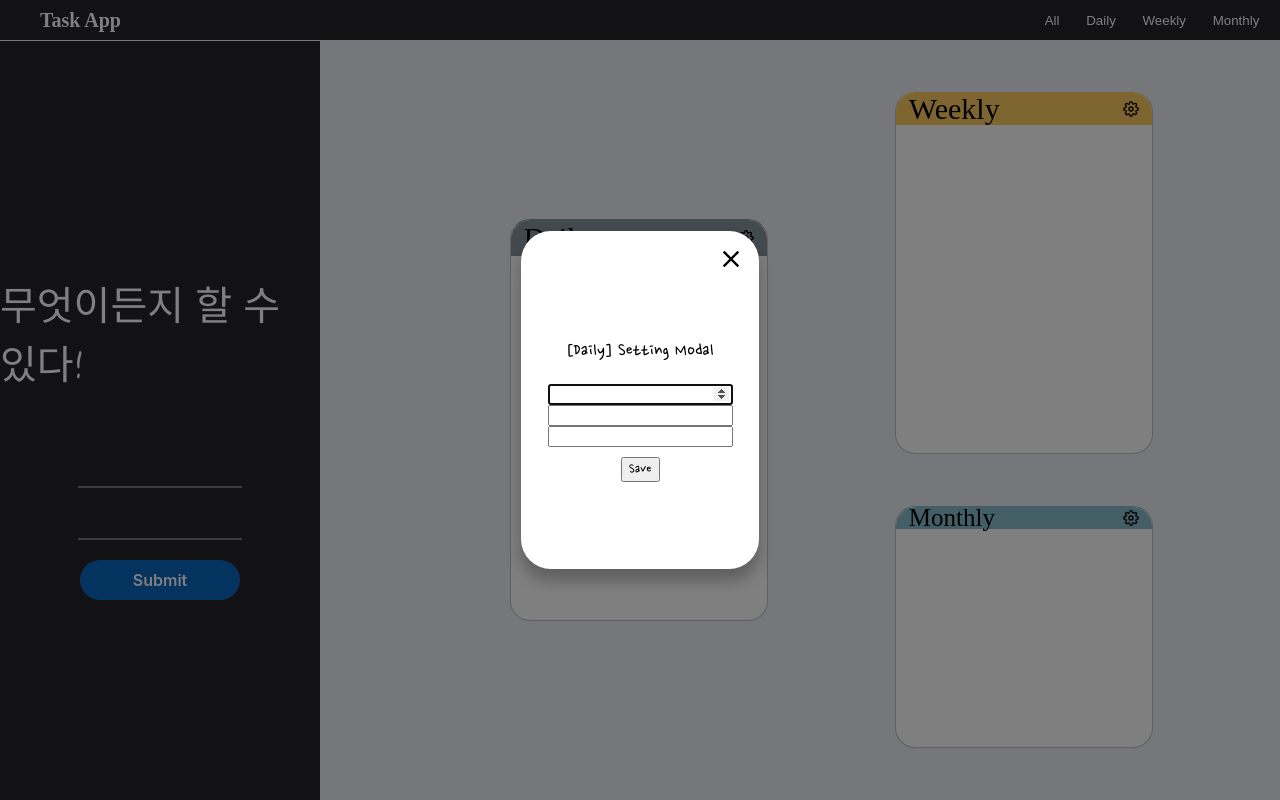
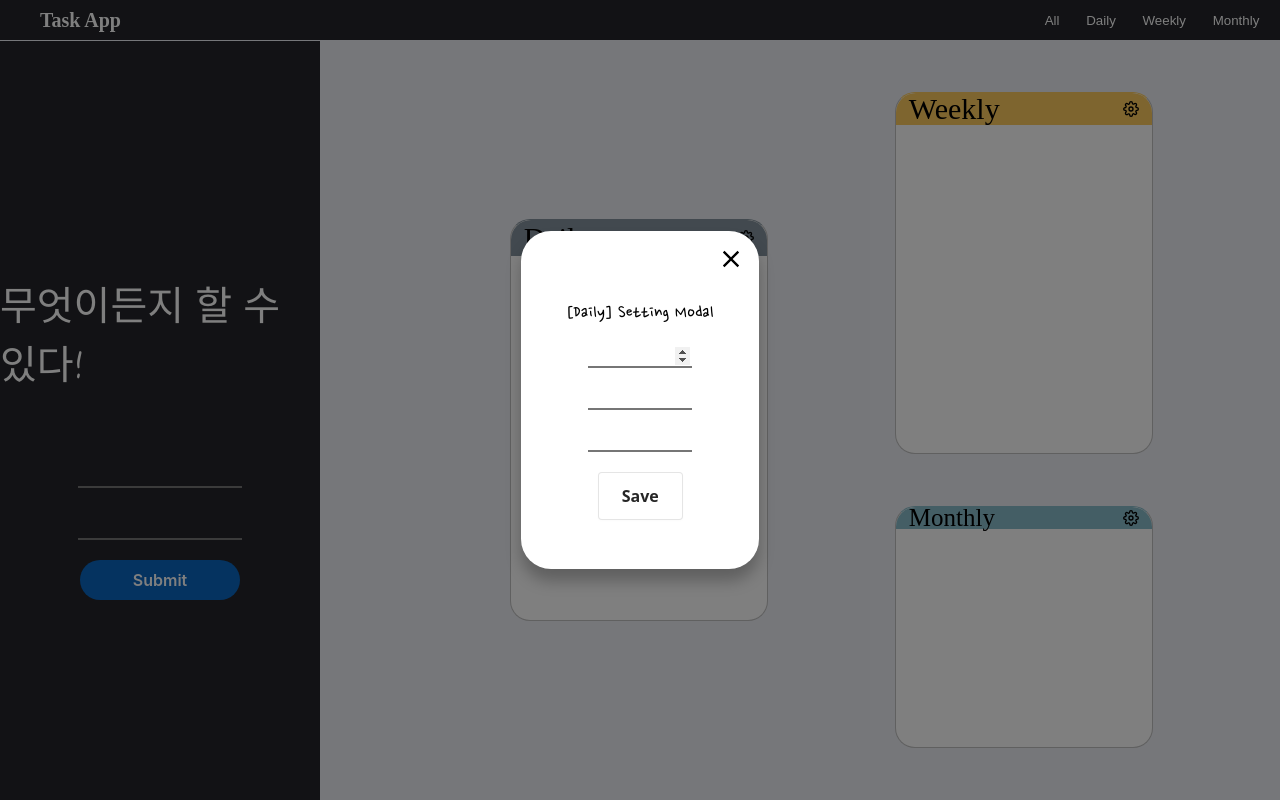
Before and after one commit to juhyoungRyu/Task-App-2204, a React (Create React App) app: page / in a window 1280 px wide. Both pictures are taken after a click on the icon 746 px from the left and 238 px from the top of the page. Built offline with nearby package versions, Linux system fonts and the light colour scheme; a web font is replaced by a local one.

Commit message:
각 todo 옵션 넣는 중

```diff
--- a/src/components/Task.css
+++ b/src/components/Task.css
@@ -12,15 +12,15 @@
 .task {
   font-size: 15px;
   margin: 0;
-  margin-left: 10%;
   display: flex;
-  flex-direction: column;
+  margin-left: 2%;
+  flex-direction: row;
   align-items: flex-start;
 }
 
-.task:first-child {
+/* .task:first-child {
   margin-top: 20px;
-}
+} */
 
 .nav {
   width: 100%;
@@ -66,8 +66,56 @@
 .saveIpt {
   font-weight: 100;
   font-family: "Nanum Pen Script", cursive;
-  font-size: 15px;
   margin-top: 10px;
+  width: 100px;
+}
+/* CSS */
+.saveIpt {
+  align-items: center;
+  background-color: #ffffff;
+  border: 1px solid rgba(0, 0, 0, 0.1);
+  border-radius: 0.25rem;
+  box-shadow: rgba(0, 0, 0, 0.02) 0 1px 3px 0;
+  box-sizing: border-box;
+  color: rgba(0, 0, 0, 0.85);
+  cursor: pointer;
+  display: inline-flex;
+  font-family: system-ui, -apple-system, system-ui, "Helvetica Neue", Helvetica,
+    Arial, sans-serif;
+  font-size: 16px;
+  font-weight: 600;
+  justify-content: center;
+  line-height: 1.25;
+  margin: 0;
+  min-height: 3rem;
+  padding: calc(0.875rem - 1px) calc(1.5rem - 1px);
+  position: relative;
+  text-decoration: none;
+  transition: all 250ms;
+  user-select: none;
+  -webkit-user-select: none;
+  touch-action: manipulation;
+  vertical-align: baseline;
+  width: auto;
+}
+
+.saveIpt:hover,
+.saveIpt:focus {
+  border-color: rgba(0, 0, 0, 0.15);
+  box-shadow: rgba(0, 0, 0, 0.1) 0 4px 12px;
+  color: rgba(0, 0, 0, 0.65);
+}
+
+.saveIpt:hover {
+  transform: translateY(-1px);
+}
+
+.saveIpt:active {
+  background-color: #f0f0f1;
+  border-color: rgba(0, 0, 0, 0.15);
+  box-shadow: rgba(0, 0, 0, 0.06) 0 2px 4px;
+  color: rgba(0, 0, 0, 0.65);
+  transform: translateY(0);
 }
 
 .lineCon {
@@ -82,4 +130,31 @@
   flex-direction: column;
   align-items: flex-start;
   justify-content: center;
+  margin-top: 3%;
+  height: 9%;
 }
+
+.check {
+  margin-left: 11%;
+  margin-right: 3%;
+}
+
+.del {
+  margin-right: 19%;
+  margin-left: 3%;
+}
+
+.ipt2 {
+  border-top-width: 0;
+  border-left-width: 0;
+  border-right-width: 0;
+  background-color: transparent;
+  margin-bottom: 20px;
+  font-size: 16px;
+  width: 50%;
+  font-weight: 100;
+}
+
+.ipt2:focus {
+  outline: none;
+}
--- a/src/components/Task.jsx
+++ b/src/components/Task.jsx
@@ -1,6 +1,10 @@
 import React, { useState } from "react";
 import "./Task.css";
 import { FiSettings } from "react-icons/fi";
+import { BsCircle } from "react-icons/bs";
+import { BsCircleFill } from "react-icons/bs";
+import { RiDeleteBin5Line } from "react-icons/ri";
+import { BiEditAlt } from "react-icons/bi";
 import "react-responsive-modal/styles.css";
 import { Modal } from "react-responsive-modal";
 
@@ -39,9 +43,9 @@ export const Task = (props) => {
       <Modal open={open} onClose={closeModal} center>
         <div className="modal">
           <p className="exp">[{props.type}] Setting Modal</p>
-          <input type={"number"} onChange={onWidthChange} />
-          <input type={"number"} onChange={onHeightChange} />
-          <input type={"number"} onChange={onTitleChange} />
+          <input className="ipt2" type={"number"} onChange={onWidthChange} />
+          <input className="ipt2" type={"number"} onChange={onHeightChange} />
+          <input className="ipt2" type={"number"} onChange={onTitleChange} />
           <section>
             <input
               className="saveIpt"
@@ -64,9 +68,42 @@ export const Task = (props) => {
       </div>
       {props.task.map((value, key) => (
         <div className="taskCon">
-          <p className="task" key={key}>
-            {value}
-          </p>
+          <div
+            style={{
+              display: "flex",
+              flexDirection: "row",
+              justifyContent: "flex-start",
+              alignItems: "center",
+              width: "100%",
+            }}
+          >
+            <div
+              style={{
+                display: "flex",
+                flexDirection: "row",
+                justifyContent: "flex-start",
+                alignItems: "center",
+                width: "60%",
+              }}
+            >
+              <BsCircle className="check"></BsCircle>
+              <p className="task" key={key}>
+                {value}
+              </p>
+            </div>
+            <div
+              style={{
+                display: "flex",
+                flexDirection: "row",
+                justifyContent: "flex-end",
+                alignItems: "center",
+                width: "40%",
+              }}
+            >
+              <BiEditAlt className="edit" />
+              <RiDeleteBin5Line className="del" />
+            </div>
+          </div>
           <div className="lineCon">
             <hr className="line" />
           </div>
```
